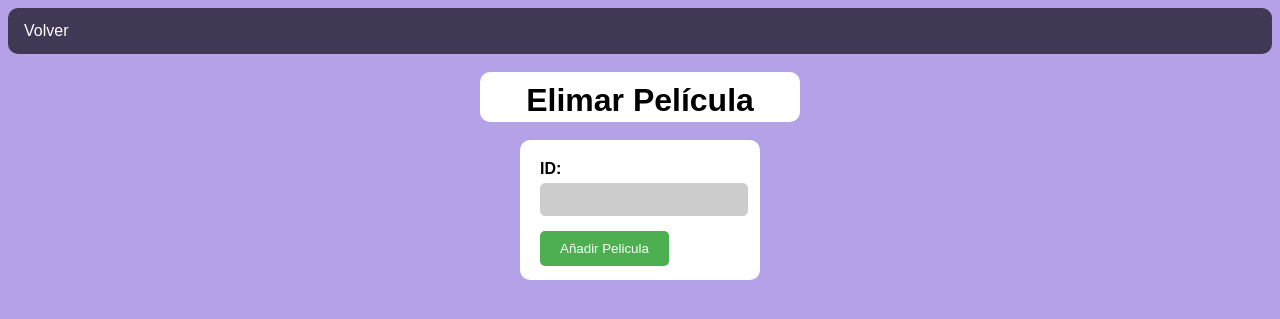
After one commit to emilio-riv20/ProyectoCine, a Django app: page /MenuAdmin/EliminarPeliculas in a window 1280 px wide. The commit adds this page. Shown: the top 319 px of the page. Run offline with Django 4.2, Linux system fonts and the light colour scheme.

Commit message:
Arreglos generales

```diff
--- a/Usac_Cinema/Administrador/templates/MenuAdmin.html
+++ b/Usac_Cinema/Administrador/templates/MenuAdmin.html
@@ -9,10 +9,10 @@
 <h1>Administración</h1>
 
 <h3>Gestionar Usuarios</h3>
-<button class = "boton" onclick="window.location.href='RegistrarUsuario'">Añadir</button> <button class = "boton">Eliminar</button> <button class = "boton">Modificar</button> <button class = "boton">Mostrar</button>
+<button class = "boton" onclick="window.location.href='RegistrarUsuario'">Añadir</button> <button class = "boton" >Eliminar</button> <button class = "boton">Modificar</button> <button class = "boton">Mostrar</button>
 <br>
 <h3>Gestionar Películas</h3>
-<button class = "boton" onclick="window.location.href='RegistrarPeliculas'">Añadir</button> <button class = "boton">Eliminar</button> <button class = "boton">Modificar</button> <button class = "boton">Mostrar</button>
+<button class = "boton" onclick="window.location.href='RegistrarPeliculas'">Añadir</button> <button class = "boton" onclick="window.location.href='EliminarPeliculas'">Eliminar</button> <button class = "boton">Modificar</button> <button class = "boton">Mostrar</button>
 <br>
 <h3>Gestionar Salas</h3>
 <button class = "boton" onclick="window.location.href='RegistrarSalas'">Añadir</button> <button class = "boton">Eliminar</button> <button class = "boton">Modificar</button> <button class = "boton">Mostrar</button>
--- a/Usac_Cinema/Peliculas/Codigo/Listado_Pelis.py
+++ b/Usac_Cinema/Peliculas/Codigo/Listado_Pelis.py
@@ -91,7 +91,7 @@ class Listado():
                     previo.siguiente = actual.siguiente
                     break
 
-    def Modificar(self, ID, nuevoID, nuevoNombre, nuevaFecha, nuevaHora, nuevCategoria):
+    def Modificar(self, ID, nuevoID, nuevoNombre, nuevaFecha, nuevaHora, nuevCategoria, nuevoLink):
         actual = self.cabeza
         while True:
             if actual.ID == ID:
@@ -100,6 +100,7 @@ class Listado():
                 actual.fecha = nuevaFecha
                 actual.hora = nuevaHora
                 actual.categoria = nuevCategoria
+                actual.link = nuevoLink
                 break
             actual = actual.siguiente
             if actual == self.cabeza:
--- /dev/null
+++ b/Usac_Cinema/Peliculas/templates/EliminarPeliculas.html
@@ -0,0 +1,45 @@
+<!DOCTYPE html>
+<html>
+    <head>
+        {% load static %}
+        <title>Eliminar Películas</title>
+        <link rel="stylesheet" href="{% static 'css/Estilos.css' %}">
+    </head>
+    <style>
+    form {
+        background-color: #ffffff;
+        padding: 20px;
+        border-radius: 10px;
+        width: 200px;
+        height: 100px;
+        margin:0 auto;
+        display: block;
+  }
+    </style>
+    <body>
+
+        <ul class="menu">
+            <!-- Datos de la cinta de opciones -->
+            <li><a href="/MenuAdmin">Volver</a></li>
+          </ul>
+    <br>
+
+        <h1>Elimar Película</h1>
+        <br>
+        <form method="post">
+        {% csrf_token %}
+            <label for="id">ID:</label>
+            <input type="number" name = "id" required>
+            <br>
+            <input type="submit" value="Añadir Pelicula">
+        </form>
+        {% if messages %}
+        <ul class="messages">
+            {% for message in messages %}
+                <li{% if message.tags %} class="{{ message.tags }}"{% endif %}>{{ message }}</li>
+            {% endfor %}
+        </ul>
+    {% endif %}
+    </body>
+
+</html>
--- a/Usac_Cinema/Peliculas/templates/RegistrarPeliculas.html
+++ b/Usac_Cinema/Peliculas/templates/RegistrarPeliculas.html
@@ -2,7 +2,7 @@
 <html>
 <head>
     {% load static %}
-    <title>Crear Pelicula</title>
+    <title>Registrar Pelicula</title>
     <link rel="stylesheet" href="{% static 'css/Estilos.css' %}">
 </head>
 <style>
@@ -23,7 +23,7 @@ ul.messages {
 
     <ul class="menu">
         <!-- Datos de la cinta de opciones -->
-        <li><a href="\">Menú Principal</a></li>
+        <li><a href="/MenuAdmin">Volver</a></li>
       </ul>
 <br>
     <h1>Registrar Película</h1>
--- a/Usac_Cinema/Peliculas/views.py
+++ b/Usac_Cinema/Peliculas/views.py
@@ -1,4 +1,4 @@
-from django.shortcuts import render, redirect
+from django.shortcuts import render
 from django.contrib import messages
 from Peliculas.Codigo.Listado_Pelis import ListadoPelis
 
@@ -19,6 +19,36 @@ def RegistrarPeliculas(request):
             messages.error(request, 'ID existente')
     return render(request, 'RegistrarPeliculas.html')
 
+def EliminarPeliculas(request):
+    if request.method == 'POST':
+        id = request.POST.get('id')
+        comprobar = ListadoPelis.ComprobarID(id)
+
+        if comprobar ==  True:
+            ListadoPelis.Eliminar(id)
+            messages.success(request, 'Película Eliminada')
+        else:
+            messages.error(request, 'Película No Econtrada')
+    return render(request, 'EliminarPeliculas.html')
+
+def ModificarPeliculas(request):
+    if request.method == 'POST':
+        id = request.POST.get('id')
+        comprobar = ListadoPelis.ComprobarID(id)
+
+        if comprobar == True:
+            nuevoID = request.POST.get('nuevoID')
+            nuevoNombre = request.POST.get('nuevoNombre')
+            nuevaFecha = request.POST.get('nuevaFecha')
+            nuevaHora = request.POST.get('nuevaHora')
+            nuevaCategoria = request.POST.get('nuevaCategoria')
+            nuevoLink = request.POST.get('nuevoLink')
+            ListadoPelis.Modificar(id, nuevoID, nuevoNombre, nuevaFecha, nuevaHora, nuevaCategoria, nuevoLink)
+            messages.success(request, 'Película Modificada')
+        else:
+            messages.error(request, 'Película No Encontrada')
+    return render(request, 'ModificarPeliculas.html')
+
 def Lista_Peliculas(request):
     Nodo = ListadoPelis
     return render(request, 'MostrarPeliculas.html', {'Nodo': Nodo})
--- a/Usac_Cinema/Usac_Cinema/urls.py
+++ b/Usac_Cinema/Usac_Cinema/urls.py
@@ -17,7 +17,7 @@ Including another URLconf
 from django.contrib import admin
 from django.urls import path
 from Cine.views import Menu, Lista_Usuarios, RegistrarUsuario, IniciarSesion, MenuCliente
-from Peliculas.views import RegistrarPeliculas
+from Peliculas.views import RegistrarPeliculas, EliminarPeliculas, ModificarPeliculas, Lista_Peliculas
 from Administrador.views import  MenuAdmin
 
 urlpatterns = [
@@ -25,8 +25,9 @@ urlpatterns = [
     path('', Menu, name = 'Menu'),
     path('RegistrarUsuario', RegistrarUsuario, name= 'RegistrarUsuario'),
     path('ListaUsuarios', Lista_Usuarios, name = 'Lista_Usuarios'),
-    path('RegistrarPeliculas', RegistrarPeliculas, name = 'RegistrarPeliculas'),
+    path('MenuAdmin/RegistrarPeliculas', RegistrarPeliculas, name = 'RegistrarPeliculas'),
     path('IniciarSesion', IniciarSesion, name = 'IniciarSesion'),
-    path('MenuCliente', MenuCliente, name = 'MenuCliente'),
-    path('MenuAdmin', MenuAdmin, name = 'MenuAdmin')
+    path('Menu/Cliente/', MenuCliente, name = 'MenuCliente'),
+    path('MenuAdmin/', MenuAdmin, name = 'MenuAdmin'),
+    path('MenuAdmin/EliminarPeliculas', EliminarPeliculas, name='EliminarPeliculas')
 ]
```
Also changed, not shown: Usac_Cinema/Peliculas/templates/ModificarPeliculas.html (added).
